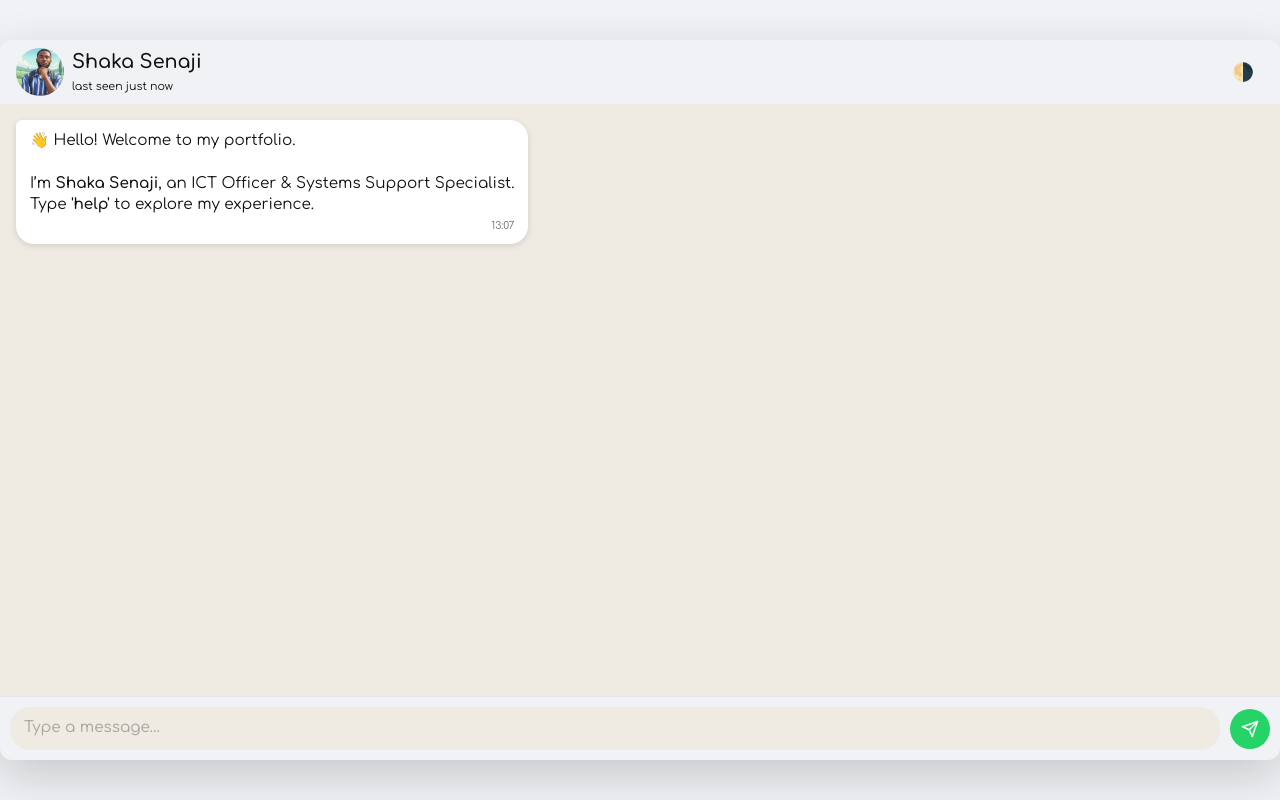
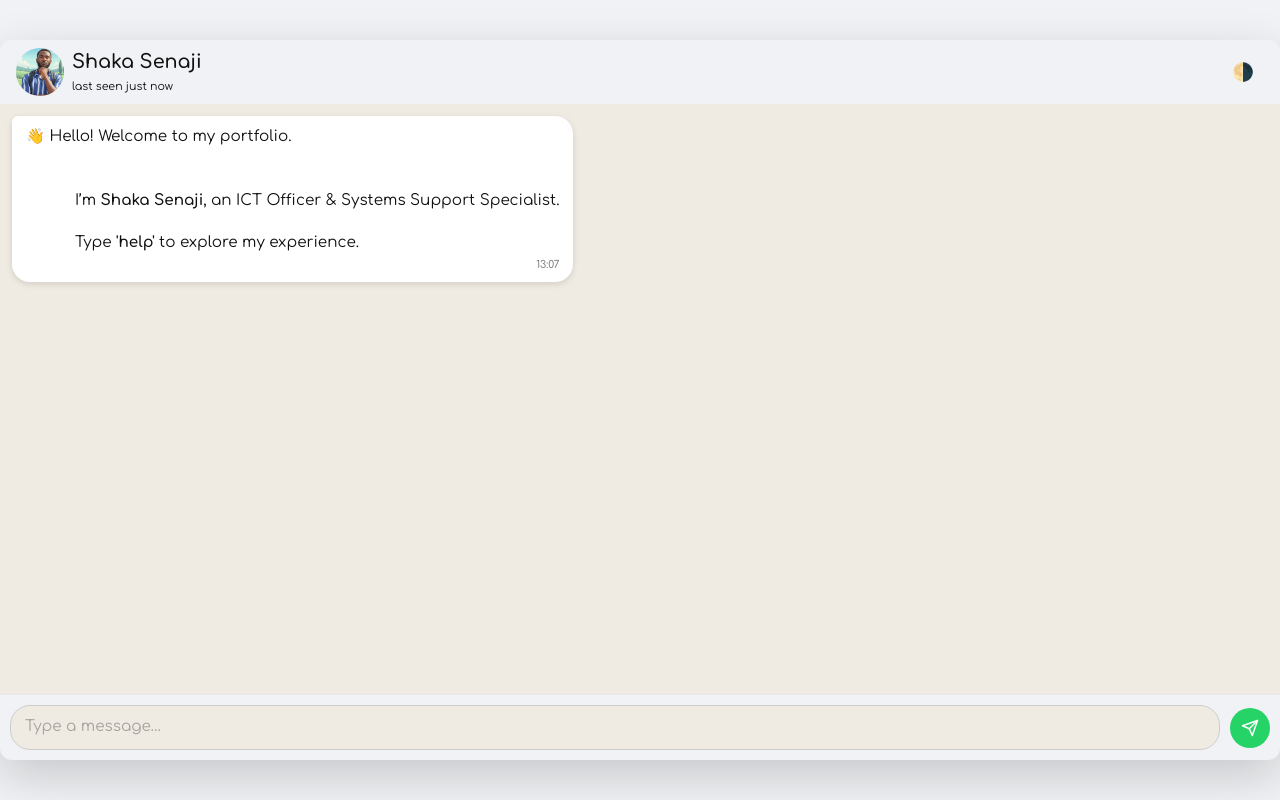
Before and after one commit to mrrugby/portfoli, a Vue app: page / in a window 1280 px wide. Built offline with nearby package versions, Linux system fonts and the light colour scheme.

Commit message:
added auto sroll

```diff
--- a/src/App.vue
+++ b/src/App.vue
@@ -1,9 +1,9 @@
 <template>
-  <div class="app">
+  <div class="app chat-contaniner">
     <div class="chat-shell shadow-lg">
       <ChatHeader ref="headerRef" @toggle-theme="toggleTheme" />
-      <ChatMessages :messages="messages" @send="sendMessage" />
-      <ChatInput @send="sendMessage"/>
+      <ChatMessages :messages="messages" @send="sendMessage":inputHeight="chatInput?.$el?.offsetHeight"/>
+      <ChatInput ref="chatInput" @send="sendMessage"/>
     </div>
   </div>
 </template>
@@ -372,5 +372,9 @@ body, input, textarea, button, * { font-family: var(--font-family); }
   }
 }
 
-.bold{ font-weight: 600; }
+.bold{
+  font-weight: 600;
+
+  }
+
 </style>
--- a/src/components/ChatInput.vue
+++ b/src/components/ChatInput.vue
@@ -50,6 +50,7 @@ function submit() {
   align-items: center;
   gap: 10px;
   padding: 10px;
+  flex-shrink: 0;
   background: var(--header-bg);
   border-top: 1px solid rgba(0, 0, 0, 0.05);
 }
@@ -57,7 +58,7 @@ function submit() {
 /* input field */
 .chat-text {
   flex: 1;
-  border: none;
+  border: 1px solid #ccc;
   outline: none;
   padding: 10px 14px;
   border-radius: 20px;
--- a/src/components/ChatMessages.vue
+++ b/src/components/ChatMessages.vue
@@ -1,5 +1,5 @@
 <template>
-  <div ref="container" class="chat-messages p-3">
+  <div ref="container" class="chat-messages">
     <div
       v-for="msg in messages"
       :key="msg.id"
@@ -17,19 +17,13 @@
         <template v-else>
           <span class="text" v-html="msg.text"></span>
 
-          <!-- ✅ QUICK REPLY BUTTONS -->
-          <!-- QUICK REPLY BUTTONS -->
-          <div
-            v-if="msg.buttons && msg.buttons.length"
-            class="quick-buttons"
-          >
+          <div v-if="msg.buttons && msg.buttons.length" class="quick-buttons">
             <div v-for="(btn, i) in msg.buttons" :key="i" class="quick-btn-row">
               <button class="quick-btn" @click="$emit('send', btn)">
                 {{ btn }}
               </button>
             </div>
           </div>
-
 
           <small class="time">
             {{ msg.time }}
@@ -44,11 +38,8 @@
   </div>
 </template>
 
-
 <script setup>
-import { watch, ref, nextTick } from 'vue'
-
-defineEmits(['send'])
+import { ref, watch, nextTick } from 'vue'
 
 const props = defineProps({
   messages: Array
@@ -56,20 +47,28 @@ const props = defineProps({
 
 const container = ref(null)
 
-watch(() => props.messages.length, async () => {
-  await nextTick()
-  container.value.scrollTop = container.value.scrollHeight
-})
+// scroll to bottom whenever messages change
+watch(
+  () => props.messages,
+  async () => {
+    await nextTick() // wait for DOM update
+    if (container.value) {
+      container.value.scrollTop = container.value.scrollHeight
+    }
+  },
+  { deep: true }
+)
 </script>
-
 
 <style scoped>
 .chat-messages {
   flex: 1;
   overflow-y: auto;
+  display: flex;
+  flex-direction: column;
+  padding: 12px;
   background: var(--chat-bg);
-  padding: 12px;
-  scrollbar-width: none;
+  scroll-behavior: smooth;
 }
 
 /* message row */
@@ -90,16 +89,19 @@ watch(() => props.messages.length, async () => {
 
 /* bubble base */
 .bubble {
-font-family: var(--font-family);
+  font-family: var(--font-family);
   max-width: 72%;
+  width: fit-content;
   padding: 10px 14px;
   border-radius: 18px;
   font-size: 0.95rem;
   line-height: 1.4;
   position: relative;
   word-wrap: break-word;
+  overflow-wrap: break-word;
+  color: var(--text-color);
+  background: var(--received-bg);
   box-shadow: 0 2px 6px rgba(0, 0, 0, 0.12);
-  color: var(--text-color);
 }
 
 /* sent bubble */
@@ -117,6 +119,9 @@ font-family: var(--font-family);
 /* message text */
 .text {
   display: block;
+  white-space: pre-wrap;  /* allows wrapping and preserves line breaks */
+  word-wrap: break-word;
+  overflow-wrap: break-word;
 }
 
 /* time + ticks wrapper */
@@ -139,14 +144,8 @@ font-family: var(--font-family);
 
 /* subtle pop animation */
 @keyframes popIn {
-  from {
-    transform: scale(0.96);
-    opacity: 0;
-  }
-  to {
-    transform: scale(1);
-    opacity: 1;
-  }
+  from { transform: scale(0.96); opacity: 0; }
+  to { transform: scale(1); opacity: 1; }
 }
 
 /* typing bubble */
@@ -154,14 +153,12 @@ font-family: var(--font-family);
   padding: 10px 14px;
 }
 
-/* dots container */
 .typing-bubble {
   display: inline-flex;
   gap: 6px;
   align-items: center;
 }
 
-/* dots */
 .typing-bubble span {
   width: 6px;
   height: 6px;
@@ -170,13 +167,8 @@ font-family: var(--font-family);
   animation: typingBlink 1.4s infinite both;
 }
 
-.typing-bubble span:nth-child(2) {
-  animation-delay: 0.2s;
-}
-
-.typing-bubble span:nth-child(3) {
-  animation-delay: 0.4s;
-}
+.typing-bubble span:nth-child(2) { animation-delay: 0.2s; }
+.typing-bubble span:nth-child(3) { animation-delay: 0.4s; }
 
 @keyframes typingBlink {
   0% { opacity: 0.2; }
@@ -185,7 +177,6 @@ font-family: var(--font-family);
 }
 
 /* QUICK REPLY BUTTONS */
-
 .quick-buttons {
   margin-top: 8px;
   display: flex;
@@ -201,16 +192,9 @@ font-family: var(--font-family);
   border-radius: 16px;
   cursor: pointer;
   font-size: 13px;
-  text-align: left; /* optional */
+  text-align: left;
   transition: background 0.15s ease;
 }
 
-
-.quick-btn:hover {
-  background: #d8dbdd;
-}
-
-
-
-
+.quick-btn:hover { background: #d8dbdd; }
 </style>
```
